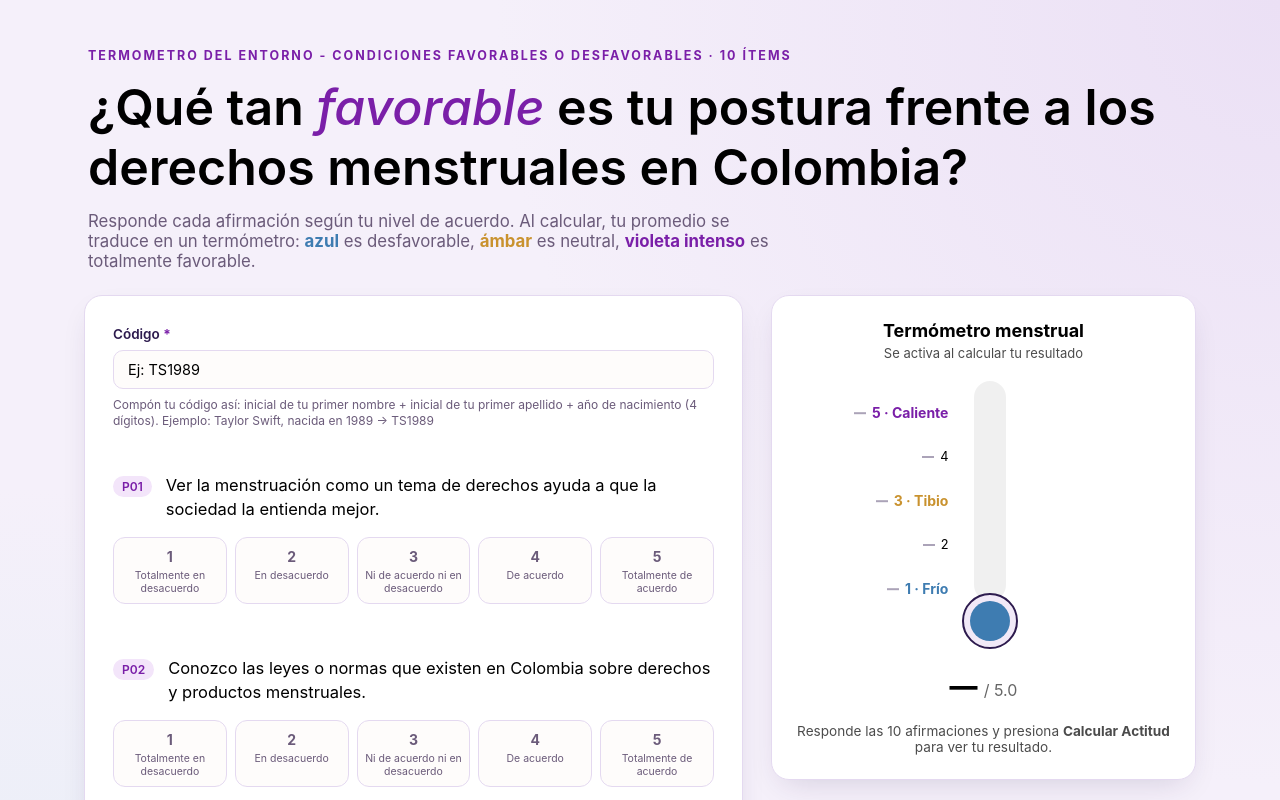
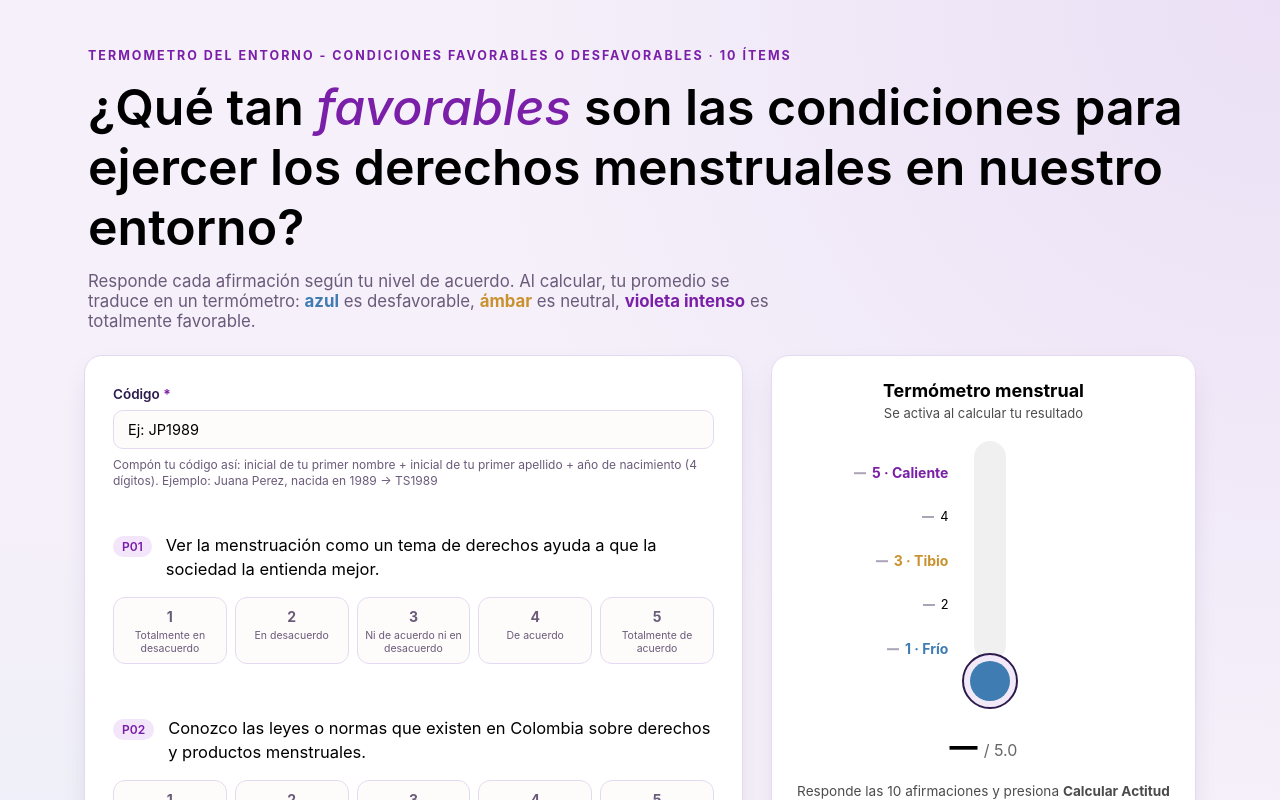
Before and after one commit to lmanuriveral/termometer-rhudp, a React (Vite) app: page / in a window 1280 px wide. Shown: the top 800 px of the page. Built offline with nearby package versions, Linux system fonts and the light colour scheme.

Commit message:
new title

```diff
--- a/src/components/Header.tsx
+++ b/src/components/Header.tsx
@@ -7,19 +7,24 @@ export default function Header() {
   return (
     <View style={[styles.hero, isMobile && styles.heroMobile]}>
       <View style={styles.eyebrowRow}>
-        <Text style={styles.eyebrow}>Termometro del entorno - Condiciones favorables o desfavorables · 10 ítems</Text>
+        <Text style={styles.eyebrow}>
+          Termometro del entorno - Condiciones favorables o desfavorables · 10
+          ítems
+        </Text>
       </View>
       <View style={styles.eyebrowRow}>
         <Text style={[styles.h1, isMobile && styles.h1Mobile]}>
-          ¿Qué tan <Text style={styles.em}>favorable</Text> es tu postura
-          frente a los derechos menstruales en Colombia?
+          ¿Qué tan <Text style={styles.em}>favorables</Text> son las condiciones
+          para ejercer los derechos menstruales en nuestro entorno?
         </Text>
       </View>
       <Text style={[styles.lede, isMobile && styles.ledeMobile]}>
-        Responde cada afirmación según tu nivel de acuerdo. Al calcular, tu promedio se traduce en
-        un termómetro: <Text style={styles.tagFrio}>azul</Text> es desfavorable,{" "}
+        Responde cada afirmación según tu nivel de acuerdo. Al calcular, tu
+        promedio se traduce en un termómetro:{" "}
+        <Text style={styles.tagFrio}>azul</Text> es desfavorable,{" "}
         <Text style={styles.tagTibio}>ámbar</Text> es neutral,{" "}
-        <Text style={styles.tagCaliente}>violeta intenso</Text> es totalmente favorable.
+        <Text style={styles.tagCaliente}>violeta intenso</Text> es totalmente
+        favorable.
       </Text>
     </View>
   );
--- a/src/components/SurveyForm.tsx
+++ b/src/components/SurveyForm.tsx
@@ -63,7 +63,7 @@ export default function SurveyForm({
           <TextInput
             value={codigo}
             onChangeText={onCodigoChange}
-            placeholder="Ej: TS1989"
+            placeholder="Ej: JP1989"
             autoCapitalize="characters"
             maxLength={6}
             style={[
@@ -73,8 +73,8 @@ export default function SurveyForm({
           />
           <Text style={styles.helperText}>
             Compón tu código así: inicial de tu primer nombre + inicial de tu
-            primer apellido + año de nacimiento (4 dígitos). Ejemplo: Taylor
-            Swift, nacida en 1989 → TS1989
+            primer apellido + año de nacimiento (4 dígitos). Ejemplo: Juana
+            Perez, nacida en 1989 → TS1989
           </Text>
         </View>{" "}
         {PREGUNTAS.map((texto, i) => {
```
